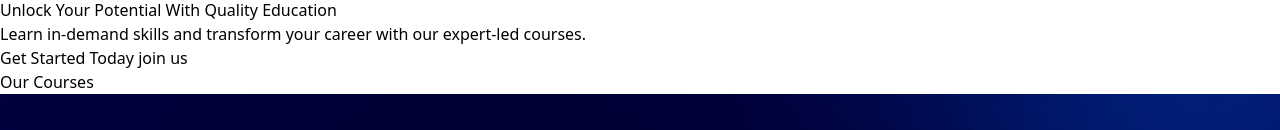
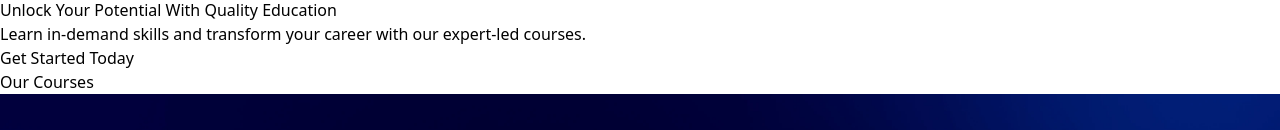
Before and after one commit to Neha-joy/Edu-Tech, a React (Vite) app: page / in a window 1280 px wide. Shown: the part 822-952 px from the top of the page. Built offline with nearby package versions, Linux system fonts and the light colour scheme.

Commit message:
changed delete join us

```diff
--- a/src/Components/Landingpage.jsx
+++ b/src/Components/Landingpage.jsx
@@ -169,7 +169,7 @@ export default function Landingpage() {
           whileHover={{ scale: 1.1 }}
           className="mt-6 px-6 py-3 bg-white text-blue-600 font-semibold rounded-lg shadow-md hover:bg-gray-200 relative z-10"
         >
-          Get Started Today join us
+          Get Started Today
         </motion.button>
       </header>
 
```
